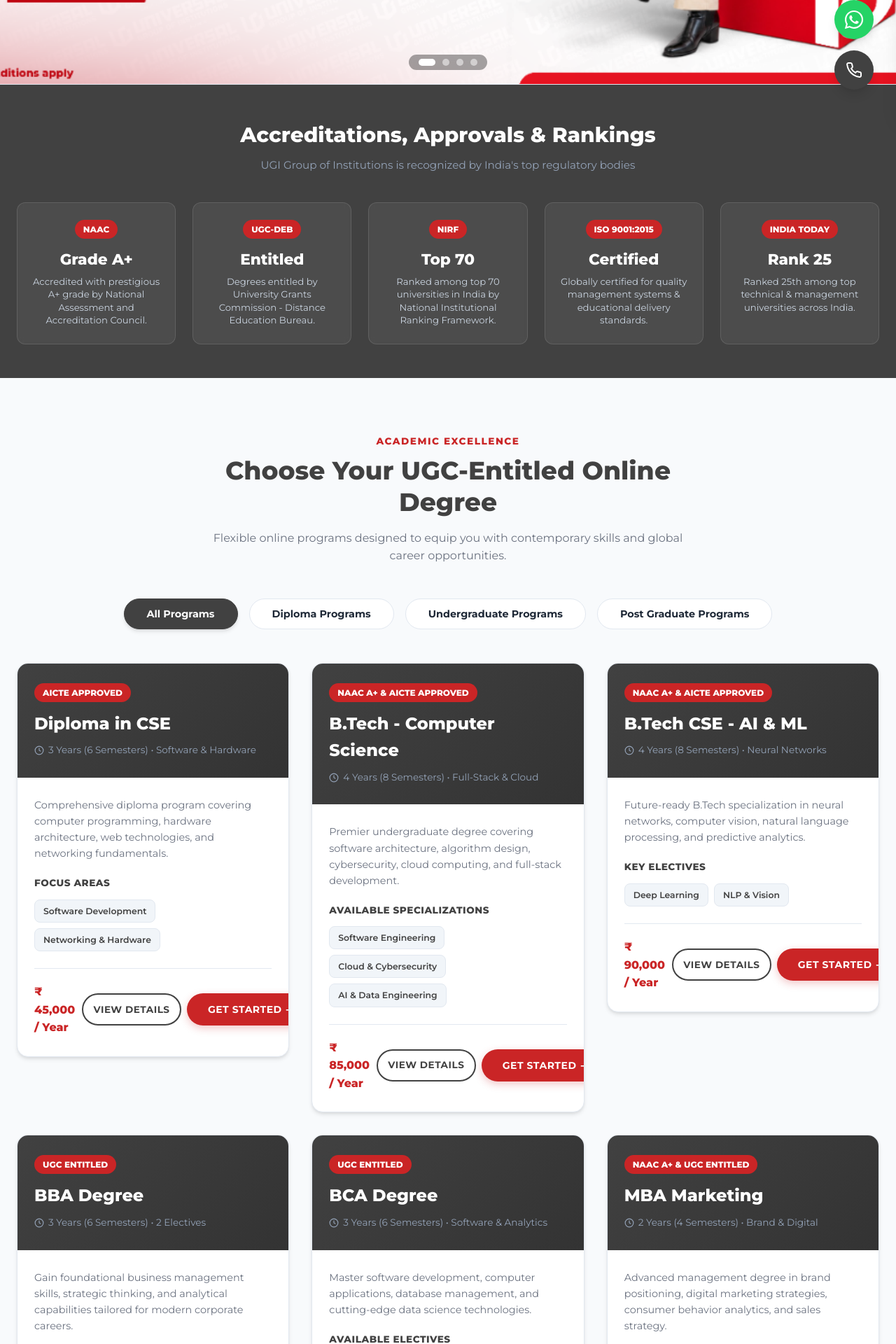
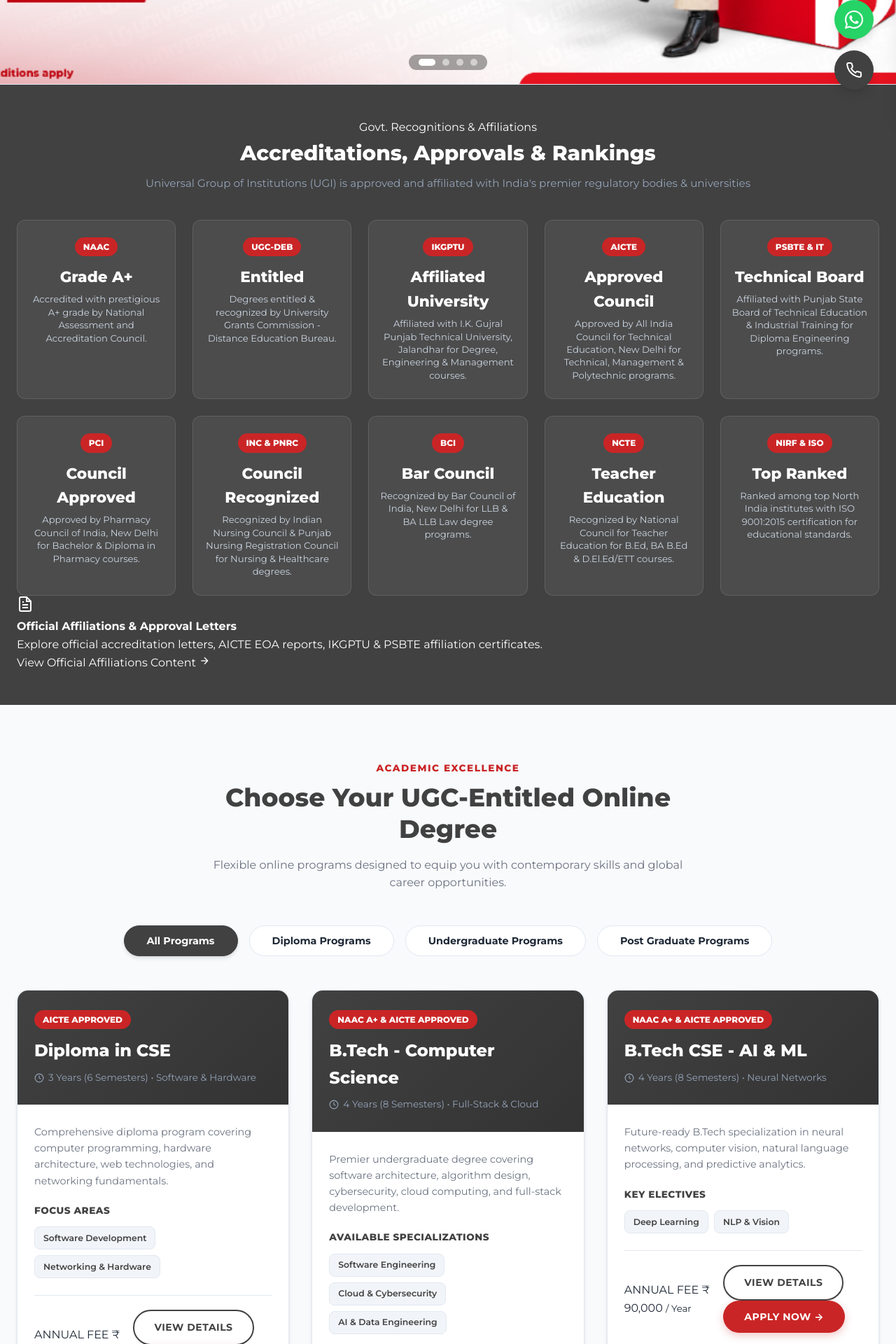
Before and after one commit to Ankit-Coder-latehar/landing-page, a PHP site: page /index.html in a window 1280 px wide. Shown: the part 640-2560 px from the top of the page at 70% size. Run offline with PHP 8.4, Linux system fonts and the light colour scheme.

Commit message:
my latest commit

```diff
--- a/index.html
+++ b/index.html
@@ -262,15 +262,17 @@
     </section>
 
     <!-- ACCREDITATION SECTION -->
-    <section class="accreditation-section">
+    <section class="accreditation-section" id="accreditation">
       <div class="container">
 
         <div class="accreditation-title-block">
+          <span class="accreditation-sub-tag">Govt. Recognitions &amp; Affiliations</span>
           <h2>Accreditations, Approvals &amp; Rankings</h2>
-          <p>UGI Group of Institutions is recognized by India's top regulatory bodies</p>
+          <p>Universal Group of Institutions (UGI) is approved and affiliated with India's premier regulatory bodies &amp; universities</p>
         </div>
 
         <div class="accreditation-grid">
+
           <div class="accreditation-card">
             <span class="accreditation-badge-tag">NAAC</span>
             <h3>Grade A+</h3>
@@ -280,26 +282,72 @@
           <div class="accreditation-card">
             <span class="accreditation-badge-tag">UGC-DEB</span>
             <h3>Entitled</h3>
-            <p>Degrees entitled by University Grants Commission - Distance Education Bureau.</p>
+            <p>Degrees entitled &amp; recognized by University Grants Commission - Distance Education Bureau.</p>
           </div>
 
           <div class="accreditation-card">
-            <span class="accreditation-badge-tag">NIRF</span>
-            <h3>Top 70</h3>
-            <p>Ranked among top 70 universities in India by National Institutional Ranking Framework.</p>
+            <span class="accreditation-badge-tag">IKGPTU</span>
+            <h3>Affiliated University</h3>
+            <p>Affiliated with I.K. Gujral Punjab Technical University, Jalandhar for Degree, Engineering &amp; Management courses.</p>
           </div>
 
           <div class="accreditation-card">
-            <span class="accreditation-badge-tag">ISO 9001:2015</span>
-            <h3>Certified</h3>
-            <p>Globally certified for quality management systems &amp; educational delivery standards.</p>
+            <span class="accreditation-badge-tag">AICTE</span>
+            <h3>Approved Council</h3>
+            <p>Approved by All India Council for Technical Education, New Delhi for Technical, Management &amp; Polytechnic programs.</p>
           </div>
 
           <div class="accreditation-card">
-            <span class="accreditation-badge-tag">INDIA TODAY</span>
-            <h3>Rank 25</h3>
-            <p>Ranked 25th among top technical &amp; management universities across India.</p>
+            <span class="accreditation-badge-tag">PSBTE &amp; IT</span>
+            <h3>Technical Board</h3>
+            <p>Affiliated with Punjab State Board of Technical Education &amp; Industrial Training for Diploma Engineering programs.</p>
           </div>
+
+          <div class="accreditation-card">
+            <span class="accreditation-badge-tag">PCI</span>
+            <h3>Council Approved</h3>
+            <p>Approved by Pharmacy Council of India, New Delhi for Bachelor &amp; Diploma in Pharmacy courses.</p>
+          </div>
+
+          <div class="accreditation-card">
+            <span class="accreditation-badge-tag">INC &amp; PNRC</span>
+            <h3>Council Recognized</h3>
+            <p>Recognized by Indian Nursing Council &amp; Punjab Nursing Registration Council for Nursing &amp; Healthcare degrees.</p>
+          </div>
+
+          <div class="accreditation-card">
+            <span class="accreditation-badge-tag">BCI</span>
+            <h3>Bar Council</h3>
+            <p>Recognized by Bar Council of India, New Delhi for LLB &amp; BA LLB Law degree programs.</p>
+          </div>
+
+          <div class="accreditation-card">
+            <span class="accreditation-badge-tag">NCTE</span>
+            <h3>Teacher Education</h3>
+            <p>Recognized by National Council for Teacher Education for B.Ed, BA B.Ed &amp; D.El.Ed/ETT courses.</p>
+          </div>
+
+          <div class="accreditation-card">
+            <span class="accreditation-badge-tag">NIRF &amp; ISO</span>
+            <h3>Top Ranked</h3>
+            <p>Ranked among top North India institutes with ISO 9001:2015 certification for educational standards.</p>
+          </div>
+
+        </div>
+
+        <!-- OFFICIAL AFFILIATION VERIFICATION LINK BLOCK -->
+        <div class="accreditation-action-block">
+          <div class="accreditation-action-info">
+            <svg width="24" height="24" viewBox="0 0 24 24" fill="none" stroke="currentColor" stroke-width="2"><path d="M14 2H6a2 2 0 0 0-2 2v16a2 2 0 0 0 2 2h12a2 2 0 0 0 2-2V8z"/><polyline points="14 2 14 8 20 8"/><line x1="16" y1="13" x2="8" y2="13"/><line x1="16" y1="17" x2="8" y2="17"/><polyline points="10 9 9 9 8 9"/></svg>
+            <div>
+              <h4>Official Affiliations &amp; Approval Letters</h4>
+              <p>Explore official accreditation letters, AICTE EOA reports, IKGPTU &amp; PSBTE affiliation certificates.</p>
+            </div>
+          </div>
+          <a href="https://www.ugi.ac.in/affiliation" target="_blank" rel="noopener noreferrer" class="accreditation-verify-btn">
+            View Official Affiliations Content
+            <svg width="16" height="16" viewBox="0 0 24 24" fill="none" stroke="currentColor" stroke-width="2"><line x1="5" y1="12" x2="19" y2="12"/><polyline points="12 5 19 12 12 19"/></svg>
+          </a>
         </div>
 
       </div>
@@ -337,7 +385,7 @@
                 </div>
               </div>
               <div class="program-card-body">
-                <div>
+                <div class="program-card-main-content">
                   <p class="program-desc">Comprehensive diploma program covering computer programming, hardware architecture, web technologies, and networking fundamentals.</p>
                   <div class="electives-heading">Focus Areas</div>
                   <div class="electives-tags">
@@ -345,11 +393,14 @@
                     <span class="elective-tag">Networking &amp; Hardware</span>
                   </div>
                 </div>
-                <div class="program-card-footer" style="display: flex; gap: 10px; align-items: center; justify-content: space-between;">
-                  <div class="fee-text">₹ 45,000 / Year</div>
-                  <div style="display: flex; gap: 8px;">
-                    <a href="diploma-computer-science-engineering.html" class="btn btn-outline-navy" style="padding: 0.5rem 0.9rem; font-size: 0.85rem;">View Details</a>
-                    <button class="btn btn-primary-red open-enquiry-modal" data-program="diploma-cse">Get Started &rarr;</button>
+                <div class="program-card-footer">
+                  <div class="program-fee-badge">
+                    <span class="fee-label">ANNUAL FEE</span>
+                    <span class="fee-amount">₹ 45,000 <small class="fee-period">/ Year</small></span>
+                  </div>
+                  <div class="program-card-actions">
+                    <a href="diploma-computer-science-engineering.html" class="btn btn-outline-navy">View Details</a>
+                    <button class="btn btn-primary-red open-enquiry-modal" data-program="diploma-cse">Apply Now &rarr;</button>
                   </div>
                 </div>
               </div>
@@ -368,7 +419,7 @@
                 </div>
               </div>
               <div class="program-card-body">
-                <div>
+                <div class="program-card-main-content">
                   <p class="program-desc">Premier undergraduate degree covering software architecture, algorithm design, cybersecurity, cloud computing, and full-stack development.</p>
                   <div class="electives-heading">Available Specializations</div>
                   <div class="electives-tags">
@@ -377,11 +428,14 @@
                     <span class="elective-tag">AI &amp; Data Engineering</span>
                   </div>
                 </div>
-                <div class="program-card-footer" style="display: flex; gap: 10px; align-items: center; justify-content: space-between;">
-                  <div class="fee-text">₹ 85,000 / Year</div>
-                  <div style="display: flex; gap: 8px;">
-                    <a href="btech-computer-science-engineering.html" class="btn btn-outline-navy" style="padding: 0.5rem 0.9rem; font-size: 0.85rem;">View Details</a>
-                    <button class="btn btn-primary-red open-enquiry-modal" data-program="btech-cse">Get Started &rarr;</button>
+                <div class="program-card-footer">
+                  <div class="program-fee-badge">
+                    <span class="fee-label">ANNUAL FEE</span>
+                    <span class="fee-amount">₹ 85,000 <small class="fee-period">/ Year</small></span>
+                  </div>
+                  <div class="program-card-actions">
+                    <a href="btech-computer-science-engineering.html" class="btn btn-outline-navy">View Details</a>
+                    <button class="btn btn-primary-red open-enquiry-modal" data-program="btech-cse">Apply Now &rarr;</button>
                   </div>
                 </div>
               </div>
@@ -400,7 +454,7 @@
                 </div>
               </div>
               <div class="program-card-body">
-                <div>
+                <div class="program-card-main-content">
                   <p class="program-desc">Future-ready B.Tech specialization in neural networks, computer vision, natural language processing, and predictive analytics.</p>
                   <div class="electives-heading">Key Electives</div>
                   <div class="electives-tags">
@@ -408,11 +462,14 @@
                     <span class="elective-tag">NLP &amp; Vision</span>
                   </div>
                 </div>
-                <div class="program-card-footer" style="display: flex; gap: 10px; align-items: center; justify-content: space-between;">
-                  <div class="fee-text">₹ 90,000 / Year</div>
-                  <div style="display: flex; gap: 8px;">
-                    <a href="btech-cse-ai-ml.html" class="btn btn-outline-navy" style="padding: 0.5rem 0.9rem; font-size: 0.85rem;">View Details</a>
-                    <button class="btn btn-primary-red open-enquiry-modal" data-program="btech-cse-aiml">Get Started &rarr;</button>
+                <div class="program-card-footer">
+                  <div class="program-fee-badge">
+                    <span class="fee-label">ANNUAL FEE</span>
+                    <span class="fee-amount">₹ 90,000 <small class="fee-period">/ Year</small></span>
+                  </div>
+                  <div class="program-card-actions">
+                    <a href="btech-cse-ai-ml.html" class="btn btn-outline-navy">View Details</a>
+                    <button class="btn btn-primary-red open-enquiry-modal" data-program="btech-cse-aiml">Apply Now &rarr;</button>
                   </div>
                 </div>
               </div>
@@ -431,7 +488,7 @@
                 </div>
               </div>
               <div class="program-card-body">
-                <div>
+                <div class="program-card-main-content">
                   <p class="program-desc">Gain foundational business management skills, strategic thinking, and analytical capabilities tailored for modern corporate careers.</p>
                   <div class="electives-heading">Available Electives</div>
                   <div class="electives-tags">
@@ -439,11 +496,14 @@
                     <span class="elective-tag">Marketing &amp; Analytics</span>
                   </div>
                 </div>
-                <div class="program-card-footer" style="display: flex; gap: 10px; align-items: center; justify-content: space-between;">
-                  <div class="fee-text">₹ 35,000 / Year</div>
-                  <div style="display: flex; gap: 8px;">
-                    <a href="bba.html" class="btn btn-outline-navy" style="padding: 0.5rem 0.9rem; font-size: 0.85rem;">View Details</a>
-                    <button class="btn btn-primary-red open-enquiry-modal" data-program="bba">Get Started &rarr;</button>
+                <div class="program-card-footer">
+                  <div class="program-fee-badge">
+                    <span class="fee-label">ANNUAL FEE</span>
+                    <span class="fee-amount">₹ 35,000 <small class="fee-period">/ Year</small></span>
+                  </div>
+                  <div class="program-card-actions">
+                    <a href="bba.html" class="btn btn-outline-navy">View Details</a>
+                    <button class="btn btn-primary-red open-enquiry-modal" data-program="bba">Apply Now &rarr;</button>
                   </div>
                 </div>
               </div>
@@ -462,7 +522,7 @@
                 </div>
               </div>
               <div class="program-card-body">
-                <div>
+                <div class="program-card-main-content">
                   <p class="program-desc">Master software development, computer applications, database management, and cutting-edge data science technologies.</p>
                   <div class="electives-heading">Available Electives</div>
                   <div class="electives-tags">
@@ -470,11 +530,14 @@
                     <span class="elective-tag">Computer Applications &amp; IT</span>
                   </div>
                 </div>
-                <div class="program-card-footer" style="display: flex; gap: 10px; align-items: center; justify-content: space-between;">
-                  <div class="fee-text">₹ 38,000 / Year</div>
-                  <div style="display: flex; gap: 8px;">
-                    <a href="bca.html" class="btn btn-outline-navy" style="padding: 0.5rem 0.9rem; font-size: 0.85rem;">View Details</a>
-                    <button class="btn btn-primary-red open-enquiry-modal" data-program="bca">Get Started &rarr;</button>
+                <div class="program-card-footer">
+                  <div class="program-fee-badge">
+                    <span class="fee-label">ANNUAL FEE</span>
+                    <span class="fee-amount">₹ 38,000 <small class="fee-period">/ Year</small></span>
+                  </div>
+                  <div class="program-card-actions">
+                    <a href="bca.html" class="btn btn-outline-navy">View Details</a>
+                    <button class="btn btn-primary-red open-enquiry-modal" data-program="bca">Apply Now &rarr;</button>
                   </div>
                 </div>
               </div>
@@ -493,7 +556,7 @@
                 </div>
               </div>
               <div class="program-card-body">
-                <div>
+                <div class="program-card-main-content">
                   <p class="program-desc">Advanced management degree in brand positioning, digital marketing strategies, consumer behavior analytics, and sales strategy.</p>
                   <div class="electives-heading">Available Specializations</div>
                   <div class="electives-tags">
@@ -501,11 +564,14 @@
                     <span class="elective-tag">Brand &amp; Consumer Analytics</span>
                   </div>
                 </div>
-                <div class="program-card-footer" style="display: flex; gap: 10px; align-items: center; justify-content: space-between;">
-                  <div class="fee-text">₹ 70,000 / Year</div>
-                  <div style="display: flex; gap: 8px;">
-                    <a href="mba-marketing.html" class="btn btn-outline-navy" style="padding: 0.5rem 0.9rem; font-size: 0.85rem;">View Details</a>
-                    <button class="btn btn-primary-red open-enquiry-modal" data-program="mba-marketing">Get Started &rarr;</button>
+                <div class="program-card-footer">
+                  <div class="program-fee-badge">
+                    <span class="fee-label">ANNUAL FEE</span>
+                    <span class="fee-amount">₹ 70,000 <small class="fee-period">/ Year</small></span>
+                  </div>
+                  <div class="program-card-actions">
+                    <a href="mba-marketing.html" class="btn btn-outline-navy">View Details</a>
+                    <button class="btn btn-primary-red open-enquiry-modal" data-program="mba-marketing">Apply Now &rarr;</button>
                   </div>
                 </div>
               </div>
@@ -524,7 +590,7 @@
                 </div>
               </div>
               <div class="program-card-body">
-                <div>
+                <div class="program-card-main-content">
                   <p class="program-desc">Postgraduate research degree in high-performance computing, distributed systems, AI architectures, and advanced data security.</p>
                   <div class="electives-heading">Key Electives</div>
                   <div class="electives-tags">
@@ -532,11 +598,14 @@
                     <span class="elective-tag">Distributed Systems</span>
                   </div>
                 </div>
-                <div class="program-card-footer" style="display: flex; gap: 10px; align-items: center; justify-content: space-between;">
-                  <div class="fee-text">₹ 80,000 / Year</div>
-                  <div style="display: flex; gap: 8px;">
-                    <a href="mtech-computer-science-engineering.html" class="btn btn-outline-navy" style="padding: 0.5rem 0.9rem; font-size: 0.85rem;">View Details</a>
-                    <button class="btn btn-primary-red open-enquiry-modal" data-program="mtech-cse">Get Started &rarr;</button>
+                <div class="program-card-footer">
+                  <div class="program-fee-badge">
+                    <span class="fee-label">ANNUAL FEE</span>
+                    <span class="fee-amount">₹ 80,000 <small class="fee-period">/ Year</small></span>
+                  </div>
+                  <div class="program-card-actions">
+                    <a href="mtech-computer-science-engineering.html" class="btn btn-outline-navy">View Details</a>
+                    <button class="btn btn-primary-red open-enquiry-modal" data-program="mtech-cse">Apply Now &rarr;</button>
                   </div>
                 </div>
               </div>
```
Also changed, not shown: about-us.html (+33 -16 lines), about-us.php (+33 -16 lines), includes/accreditation.php (+58 -12 lines), includes/programs-section.php (+17 -6 lines), assets/images/ugi-affiliation-banner.jpg (added).
